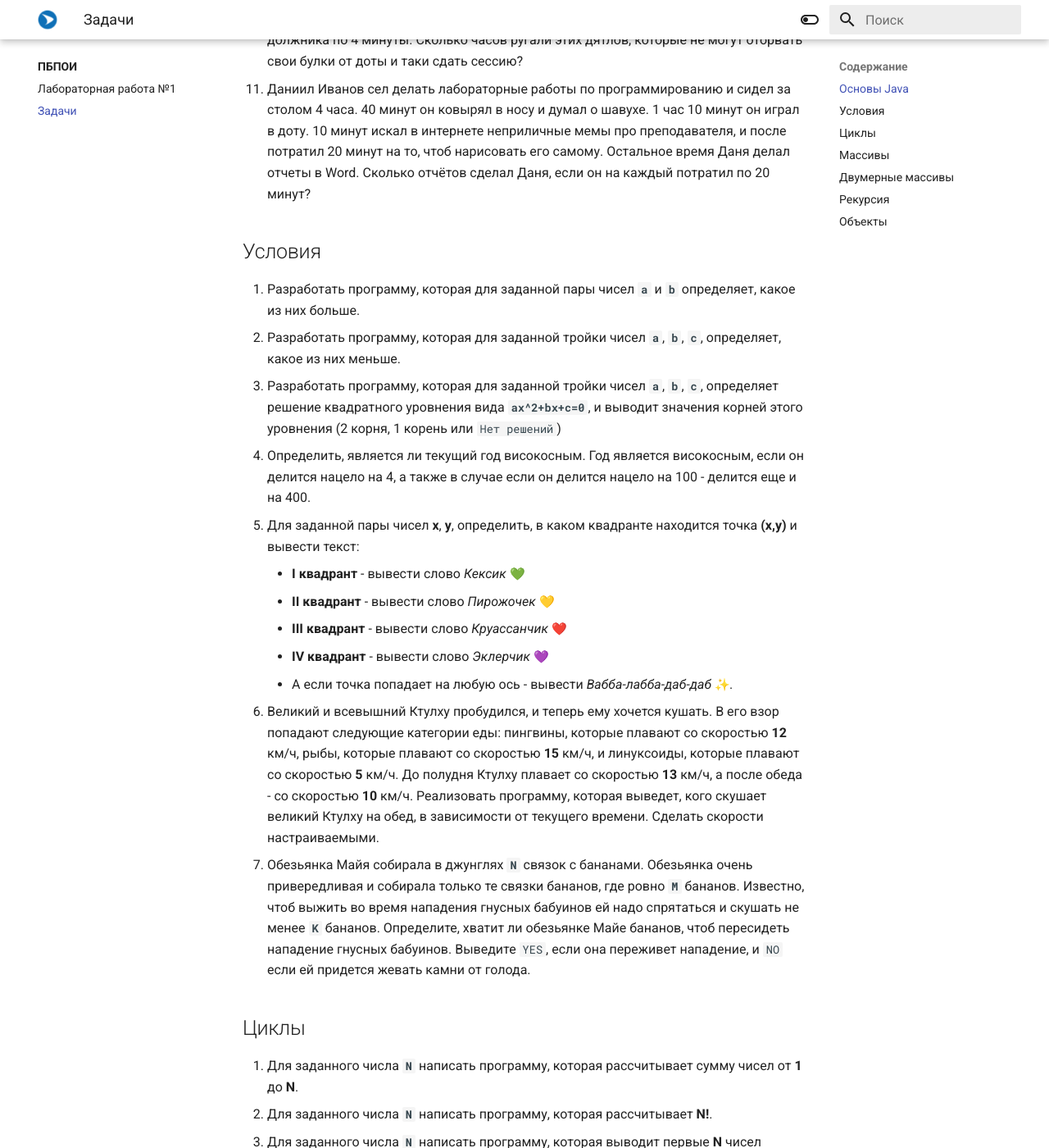
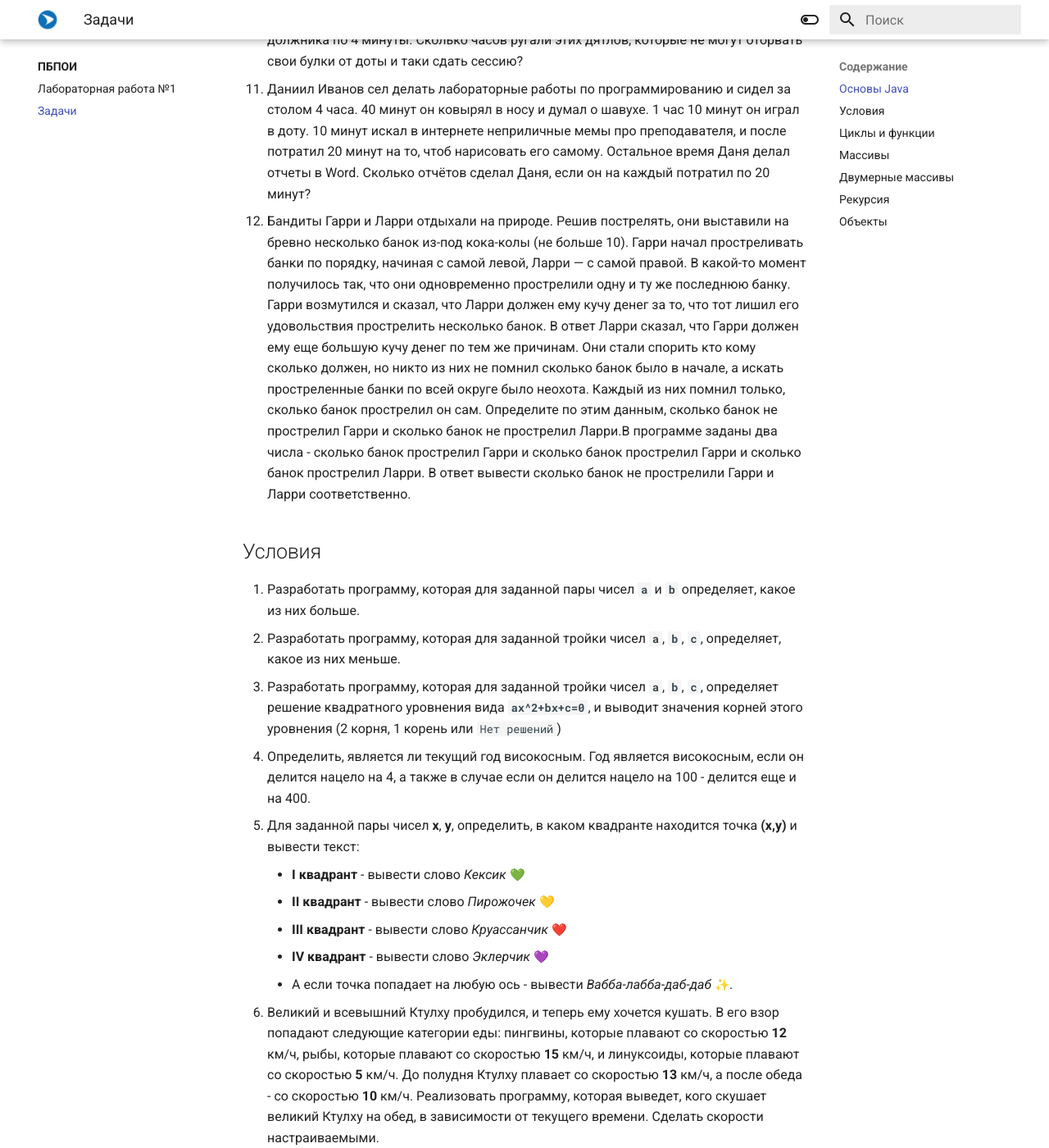
Before and after one commit to readonlyden/Programming-101, an MkDocs documentation site: the page built from docs/ПБПОИ/tasks.md, in a window 1280 px wide and 1400 px high, scrolled down 1339 px. Shown: the whole window at 82% size. Built offline with MkDocs 1.6.1 and Material for MkDocs 9.7.7, drawn with Linux system fonts in a browser that asks for light colours; emoji names are drawn with the system emoji font; some of the changed lines change nothing that is shown; some of the changed text lies outside the part shown.

Commit message:
Add tasks

````diff
--- a/docs/ПБПОИ/tasks.md
+++ b/docs/ПБПОИ/tasks.md
@@ -13,6 +13,9 @@
 9. В комнате в общежитии №3 веселилось **`N`** мух. Студентка Татьяна открыла форточку и, размахивая полотенцем, выгнала из комнаты **`M`** мух. Но прежде чем она успела закрыть форточку, **`K`** мух вернулось обратно. Сколько мух теперь веселится в комнате? Напишите программу, чтобы Таня точно знала, стоит ли ей сооружать в следующий раз огнемет.
 10. На заседании кафедры собралось 25 строгих преподавателей, и все стали по очереди ругать должников, которые не сдали сессию. Каждый преподаватель ругал каждого должника по 4 минуты. Сколько часов ругали этих дятлов, которые не могут оторвать свои булки от доты и таки сдать сессию?
 11. Даниил Иванов сел делать лабораторные работы по программированию и сидел за столом 4 часа. 40 минут он ковырял в носу и думал о шавухе. 1 час 10 минут он играл в доту. 10 минут искал в интернете неприличные мемы про преподавателя, и после потратил 20 минут на то, чтоб нарисовать его самому. Остальное время Даня делал отчеты в Word. Сколько отчётов сделал Даня, если он на каждый потратил по 20 минут?
+12. Бандиты Гарри и Ларри отдыхали на природе. Решив пострелять, они выставили на бревно несколько банок из-под кока-колы (не больше 10). Гарри начал простреливать банки по порядку, начиная с самой левой, Ларри — с самой правой. В какой-то момент получилось так, что они одновременно прострелили одну и ту же последнюю банку.
+Гарри возмутился и сказал, что Ларри должен ему кучу денег за то, что тот лишил его удовольствия прострелить несколько банок. В ответ Ларри сказал, что Гарри должен ему еще большую кучу денег по тем же причинам. Они стали спорить кто кому сколько должен, но никто из них не помнил сколько банок было в начале, а искать простреленные банки по всей округе было неохота. Каждый из них помнил только, сколько банок прострелил он сам.
+Определите по этим данным, сколько банок не прострелил Гарри и сколько банок не прострелил Ларри.В программе заданы два числа - сколько банок прострелил Гарри и сколько банок прострелил Гарри и сколько банок прострелил Ларри. В ответ вывести сколько банок не прострелили Гарри и Ларри соответственно.
 
 ## Условия
 1. Разработать программу, которая для заданной пары чисел **`a`** и **`b`** определяет, какое из них больше.
@@ -27,8 +30,9 @@
     * А если точка попадает на любую ось - вывести *Вабба-лабба-даб-даб :sparkles:*.
 6. Великий и всевышний Ктулху пробудился, и теперь ему хочется кушать. В его взор попадают следующие категории еды: пингвины, которые плавают со скоростью **12** км/ч, рыбы, которые плавают со скоростью **15** км/ч, и линуксоиды, которые плавают со скоростью **5** км/ч. До полудня Ктулху плавает со скоростью **13** км/ч, а после обеда - со скоростью **10** км/ч. Реализовать программу, которая выведет, кого скушает великий Ктулху на обед, в зависимости от текущего времени. Сделать скорости настраиваемыми.
 7. Обезьянка Майя собирала в джунглях **`N`** связок с бананами. Обезьянка очень привередливая и собирала только те связки бананов, где ровно **`M`** бананов. Известно, чтоб выжить во время нападения гнусных бабуинов ей надо спрятаться и скушать не менее **`K`** бананов. Определите, хватит ли обезьянке Майе бананов, чтоб пересидеть нападение гнусных бабуинов. Выведите `YES`, если она переживет нападение, и `NO` если ей придется жевать камни от голода.
+8. Ведьмаки Геральт и Ламберт плывут в лодке. После того, как Геральт спел песенку, которая не понравилась Ламберту, они решили поспорить, кто из них победил больше нильфгаардцев. Геральт заявил, что он победил **N** нильфгаардцев за 2 часа, а Ламберт - что он сразил **M** нильфгардцев за 3 часа. Напишите программу, которая определит, кто из этой парочки лучше и быстрее сражается сражается.
 
-## Циклы
+## Циклы и функции
 1. Для заданного числа **`N`** написать программу, которая рассчитывает сумму чисел от **1** до **N**.
 2. Для заданного числа **`N`** написать программу, которая рассчитывает **N!**.
 3. Для заданного числа **`N`** написать программу, которая выводит первые **N** чисел Фибоначчи.
@@ -83,10 +87,12 @@
 ```
 
 ## Рекурсия
-1. Реализовать рекурсивную функцию расчёта факториала заданного числа `N`.
-2. Реализовать рекурсивную функцию расчёта `N`-го заданного числа Фибоначчи.
+1. Реализовать рекурсивную функцию расчёта факториала заданного числа **`N`**.
+2. Реализовать рекурсивную функцию расчёта **`N`**-го заданного числа Фибоначчи.
+3. Дано натуральное число **`N`**. Вычислите сумму его цифр.
+4. Дано слово, состоящее только из строчных латинских букв. Проверьте, является ли это слово палиндромом. Выведите `YES` или `NO`.
 
 ## Объекты
 1. Реализовать класс **`Triangle`**, в нем реализовать методы `equals`, `hashCode`, геттеры и сеттеры, конструктор.
-1. Реализовать класс **`Circle`**, в нем реализовать методы `equals`, `hashCode`, геттеры и сеттеры, конструктор.
-1. Реализовать класс **`Rectangle`**, в нем реализовать методы `equals`, `hashCode`, геттеры и сеттеры, конструктор.
+2. Реализовать класс **`Circle`**, в нем реализовать методы `equals`, `hashCode`, геттеры и сеттеры, конструктор.
+3. Реализовать класс **`Rectangle`**, в нем реализовать методы `equals`, `hashCode`, геттеры и сеттеры, конструктор.
````
